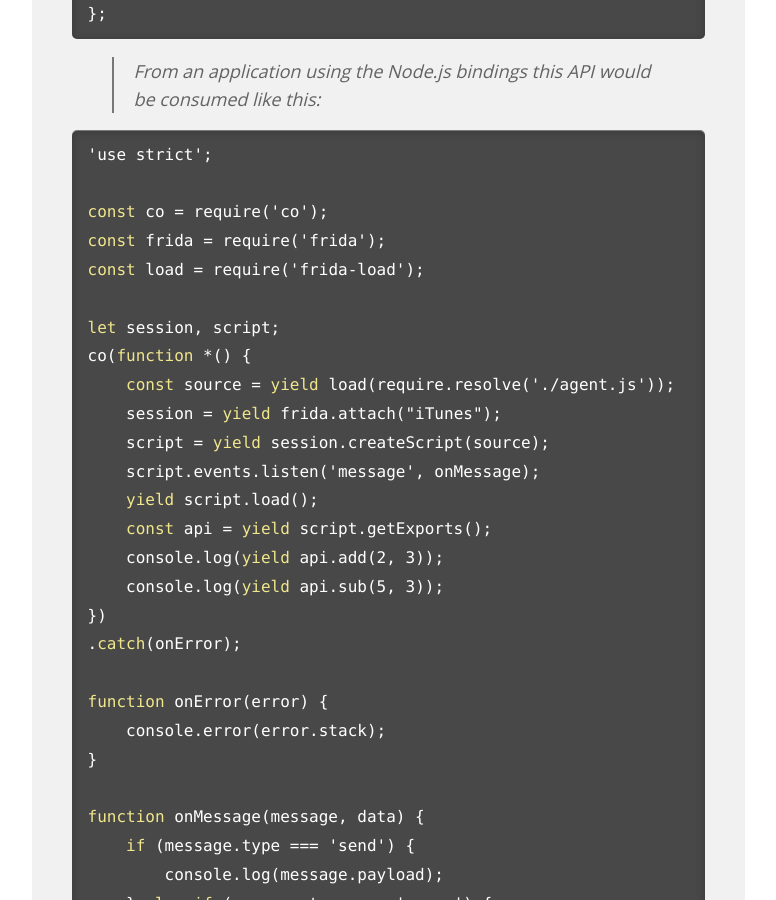
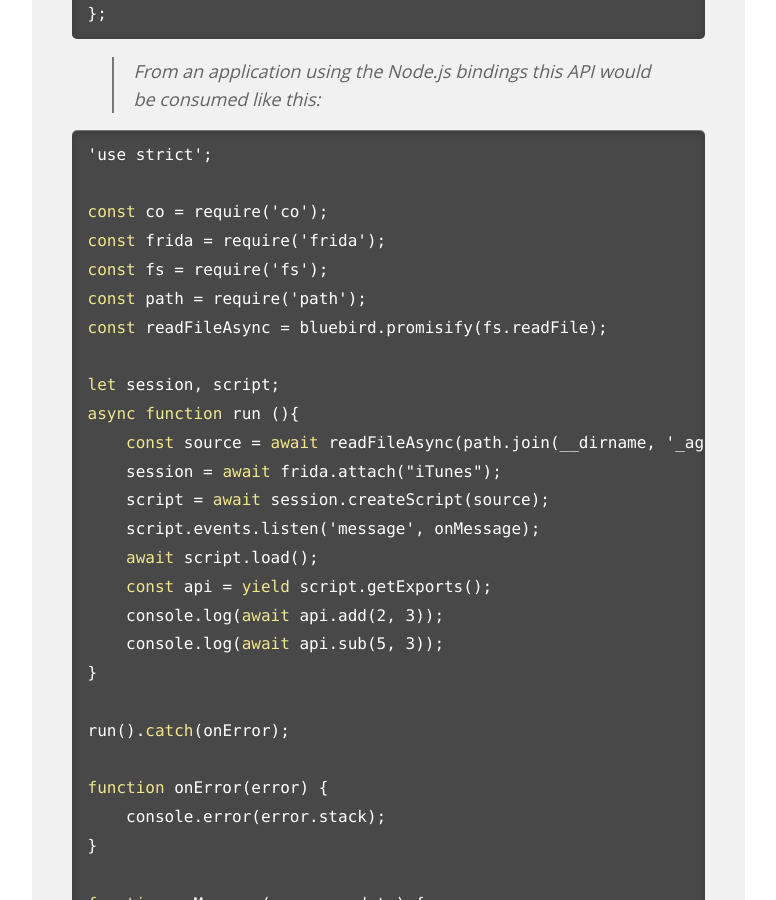
Before and after one commit to frida/frida-website, a Jekyll site: the page built from _docs/javascript-api.md, in a window 1280 px wide and 900 px high, scrolled down 3676 px. Shown: the whole window, without its empty margins (364-1140 px from the left). Built offline with Jekyll 4.4.1, drawn with Linux system fonts in a browser that asks for light colours.

Commit message:
update node.js example to async and replace deprecated frida-load with fs.readFile

```diff
--- a/_docs/javascript-api.md
+++ b/_docs/javascript-api.md
@@ -152,20 +152,23 @@ rpc.exports = {
 
 const co = require('co');
 const frida = require('frida');
-const load = require('frida-load');
+const fs = require('fs');
+const path = require('path');
+const readFileAsync = bluebird.promisify(fs.readFile);
 
 let session, script;
-co(function *() {
-    const source = yield load(require.resolve('./agent.js'));
-    session = yield frida.attach("iTunes");
-    script = yield session.createScript(source);
+async function run (){
+    const source = await readFileAsync(path.join(__dirname, '_agent.js'), 'utf8');
+    session = await frida.attach("iTunes");
+    script = await session.createScript(source);
     script.events.listen('message', onMessage);
-    yield script.load();
+    await script.load();
     const api = yield script.getExports();
-    console.log(yield api.add(2, 3));
-    console.log(yield api.sub(5, 3));
-})
-.catch(onError);
+    console.log(await api.add(2, 3));
+    console.log(await api.sub(5, 3));
+}
+
+run().catch(onError);
 
 function onError(error) {
     console.error(error.stack);
```
